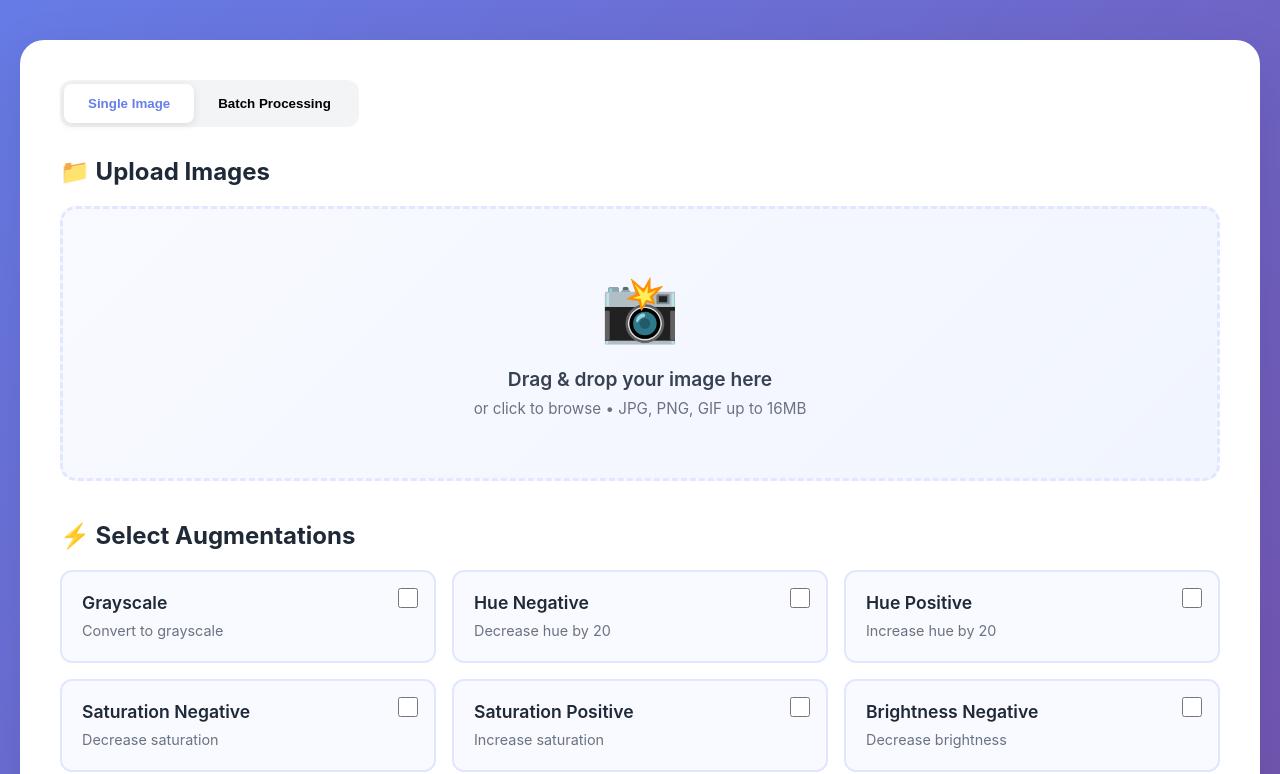
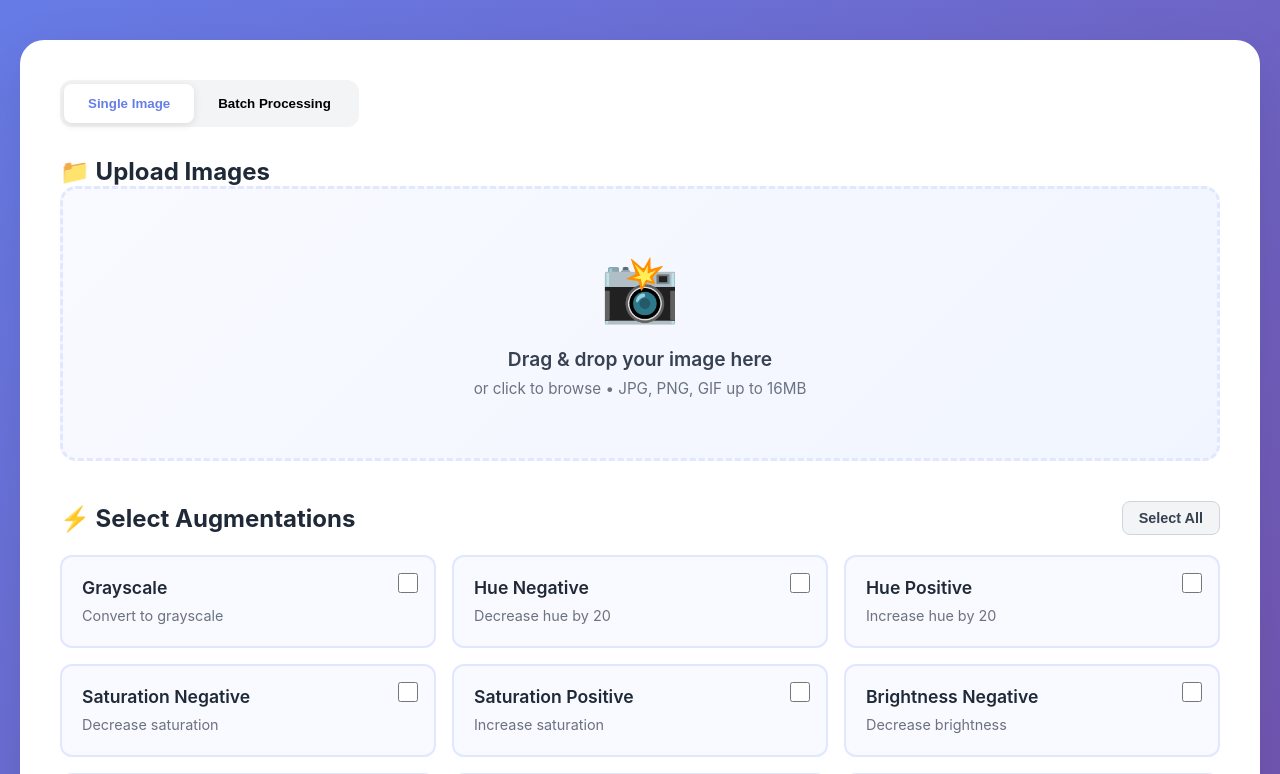
Before and after one commit to SakibAhmedShuva/Image-Augmentation-Web-App, a Flask app: page / in a window 1280 px wide. Shown: the part 137-911 px from the top of the page. Run offline with Flask 3, Linux system fonts and the light colour scheme.

Commit message:
Update index.html

```diff
--- a/templates/index.html
+++ b/templates/index.html
@@ -163,14 +163,37 @@
             margin-bottom: 40px;
         }
 
+        .section-header {
+            display: flex;
+            justify-content: space-between;
+            align-items: center;
+            margin-bottom: 20px;
+        }
+
         .section-title {
             font-size: 1.5rem;
             font-weight: 700;
             color: #1f2937;
-            margin-bottom: 20px;
             display: flex;
             align-items: center;
             gap: 12px;
+            margin-bottom: 0; /* Moved to .section-header */
+        }
+
+        .select-all-btn {
+            background: #f3f4f6;
+            color: #374151;
+            border: 1px solid #d1d5db;
+            padding: 8px 16px;
+            border-radius: 8px;
+            font-size: 0.9rem;
+            font-weight: 600;
+            cursor: pointer;
+            transition: all 0.2s ease;
+        }
+
+        .select-all-btn:hover {
+            background: #e5e7eb;
         }
 
         .augmentation-grid {
@@ -460,9 +483,12 @@
             </div>
 
             <div class="augmentation-section">
-                <h2 class="section-title">
-                    ⚡ Select Augmentations
-                </h2>
+                <div class="section-header">
+                    <h2 class="section-title">
+                        ⚡ Select Augmentations
+                    </h2>
+                    <button id="select-all-btn" class="select-all-btn">Select All</button>
+                </div>
                 <div class="augmentation-grid" id="augmentation-grid">
                     <!-- Augmentation cards will be dynamically inserted here -->
                 </div>
@@ -497,6 +523,7 @@
         const fileInput = document.getElementById('file-input');
         const selectedFilesContainer = document.getElementById('selected-files-container');
         const augmentationGrid = document.getElementById('augmentation-grid');
+        const selectAllBtn = document.getElementById('select-all-btn');
         const processBtn = document.getElementById('process-btn');
         const clearBtn = document.getElementById('clear-btn');
         const loadingIndicator = document.getElementById('loading');
@@ -546,6 +573,7 @@
                 `;
                 augmentationGrid.appendChild(card);
             });
+            updateSelectAllButtonText();
         };
 
         const updateSelectedFilesUI = () => {
@@ -653,8 +681,11 @@
                     }
                     card.classList.toggle('selected', checkbox.checked);
                     updateButtonStates();
+                    updateSelectAllButtonText();
                 }
             });
+
+            selectAllBtn.addEventListener('click', toggleSelectAllAugmentations);
 
             selectedFilesContainer.addEventListener('click', (e) => {
                 if (e.target.classList.contains('remove-file')) {
@@ -756,6 +787,32 @@
             clearBtn.disabled = !hasFiles && !hasAugmentations;
         };
 
+        const updateSelectAllButtonText = () => {
+            const allCheckboxes = augmentationGrid.querySelectorAll('input[type="checkbox"]');
+            if (allCheckboxes.length === 0) {
+                selectAllBtn.textContent = 'Select All';
+                return;
+            }
+            const areAllSelected = Array.from(allCheckboxes).every(cb => cb.checked);
+            selectAllBtn.textContent = areAllSelected ? 'Deselect All' : 'Select All';
+        };
+
+        const toggleSelectAllAugmentations = () => {
+            const allCheckboxes = augmentationGrid.querySelectorAll('input[type="checkbox"]');
+            const shouldSelect = !Array.from(allCheckboxes).every(cb => cb.checked);
+
+            allCheckboxes.forEach(checkbox => {
+                checkbox.checked = shouldSelect;
+                const card = checkbox.closest('.augmentation-card');
+                if (card) {
+                    card.classList.toggle('selected', shouldSelect);
+                }
+            });
+
+            updateButtonStates();
+            updateSelectAllButtonText();
+        };
+
         const getSelectedAugmentations = () => {
             return Array.from(augmentationGrid.querySelectorAll('input[type="checkbox"]:checked')).map(cb => cb.value);
         };
@@ -787,6 +844,7 @@
             hideError();
             showLoading(false);
             updateButtonStates();
+            updateSelectAllButtonText();
         };
 
         const downloadBase64Image = (base64Data, filename) => {
```
